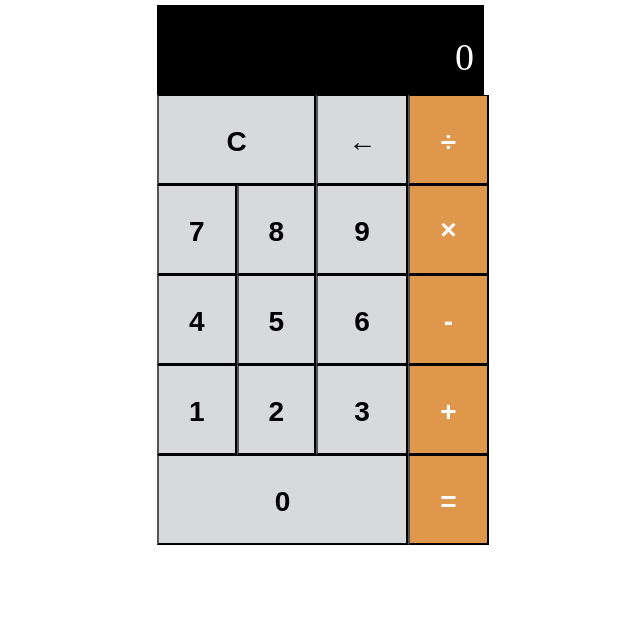
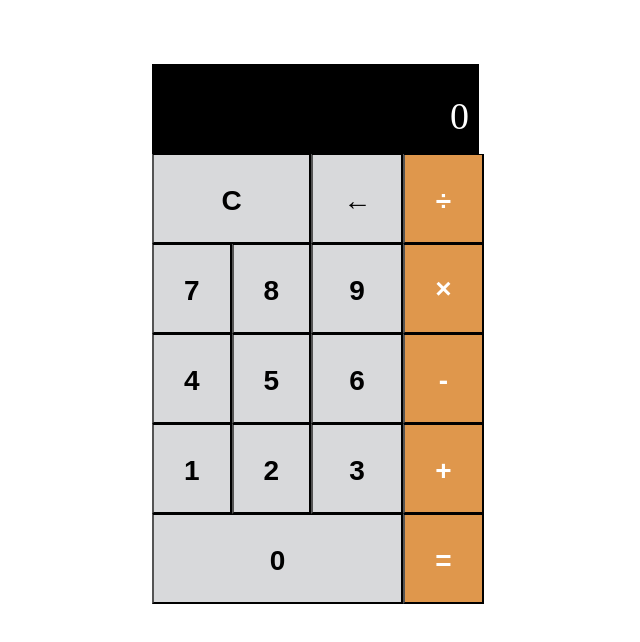
Before and after one commit to Spawn9986/Calculator, a plain HTML site: page index.html in a window 1280 px wide. Shown: the whole page, without its empty margins (388-1028 px from the left). Drawn offline with Linux system fonts and the light colour scheme.

Commit message:
resizing again

```diff
--- a/styles.css
+++ b/styles.css
@@ -8,8 +8,8 @@ body {
 }
 
 .calc {
-  width: 200px;
-  padding: 5px;
+  max-width: 200px;
+  padding: 5% 0;
   margin: auto;
 }
 
```
